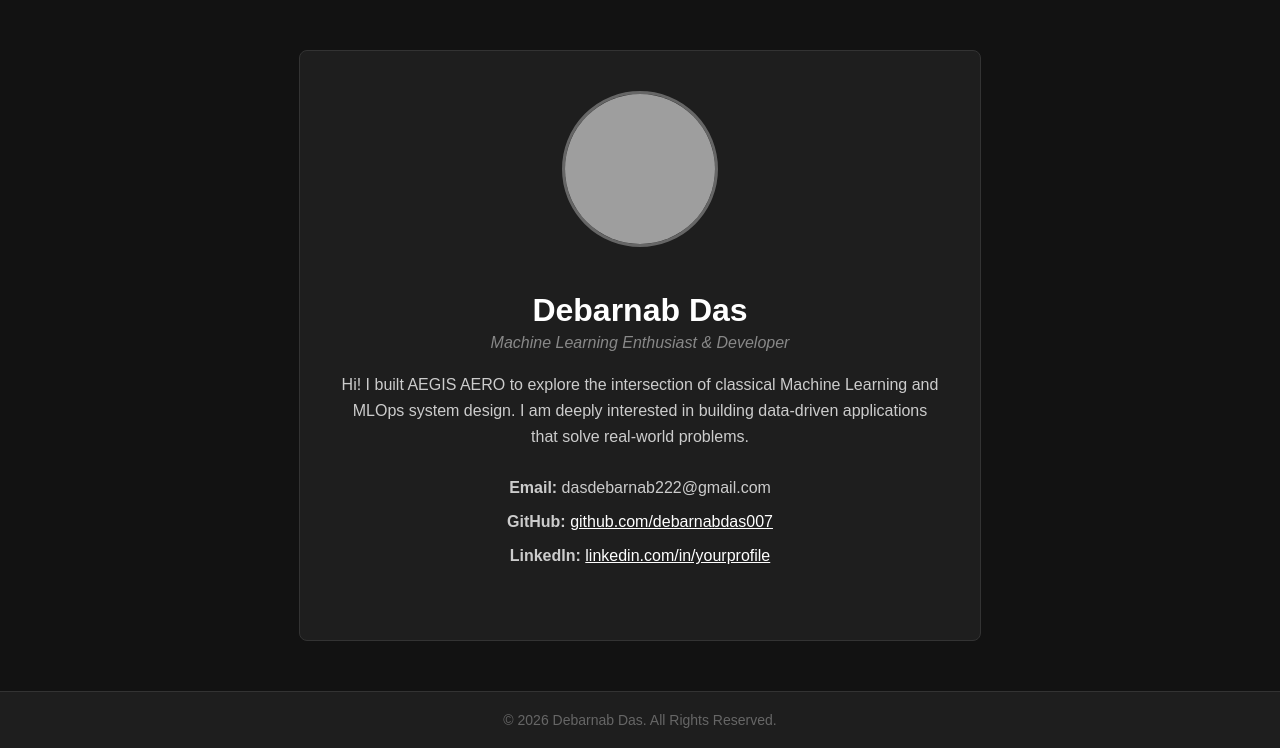
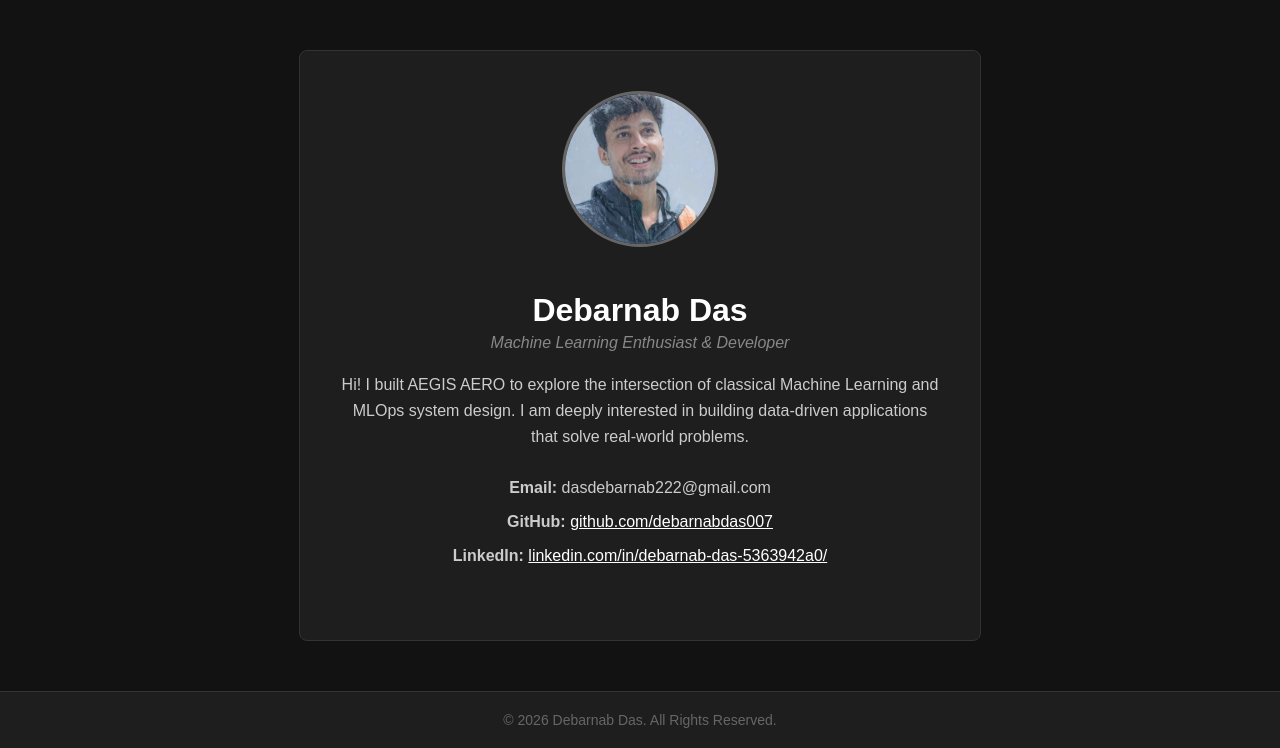
Before and after one commit to debarnabdas007/Aircraft-Engine-RUL-prediction, a Flask app: page /contact in a window 1280 px wide. Shown: the part 52-800 px from the top of the page. Run offline with Flask 3, Linux system fonts and the light colour scheme; grey boxes are pictures that could not be loaded.

Commit message:
added static

```diff
--- a/templates/contact.html
+++ b/templates/contact.html
@@ -17,7 +17,7 @@
 
     <div style="flex: 1; max-width: 600px; margin: auto; margin-top: 50px; margin-bottom: 50px; background-color: #1e1e1e; padding: 40px; border-radius: 8px; text-align: center; border: 1px solid #333333;">
 
-        <img src="https://github.com/debarnabdas007.png" alt="Profile Image" style="border-radius: 50%; width: 150px; height: 150px; border: 3px solid #666666; margin-bottom: 20px;">
+        <img src="{{ url_for('static', filename='My Image.jpeg') }}" alt="Profile Image" style="border-radius: 50%; width: 150px; height: 150px; border: 3px solid #666666; margin-bottom: 20px;">
 
         <h1 style="margin-bottom: 5px; color: #ffffff;">Debarnab Das</h1>
         <p style="color: #888888; font-style: italic; margin-top: 0;">Machine Learning Enthusiast & Developer</p>
@@ -34,7 +34,7 @@
             </p>
             <p>
                 <strong>LinkedIn:</strong>
-                <a href="#" style="color: #ffffff; text-decoration: underline;">linkedin.com/in/yourprofile</a>
+                <a href="#" style="color: #ffffff; text-decoration: underline;">linkedin.com/in/debarnab-das-5363942a0/</a>
             </p>
         </div>
 
```
Also changed, not shown: static/My Image.jpeg (added).
